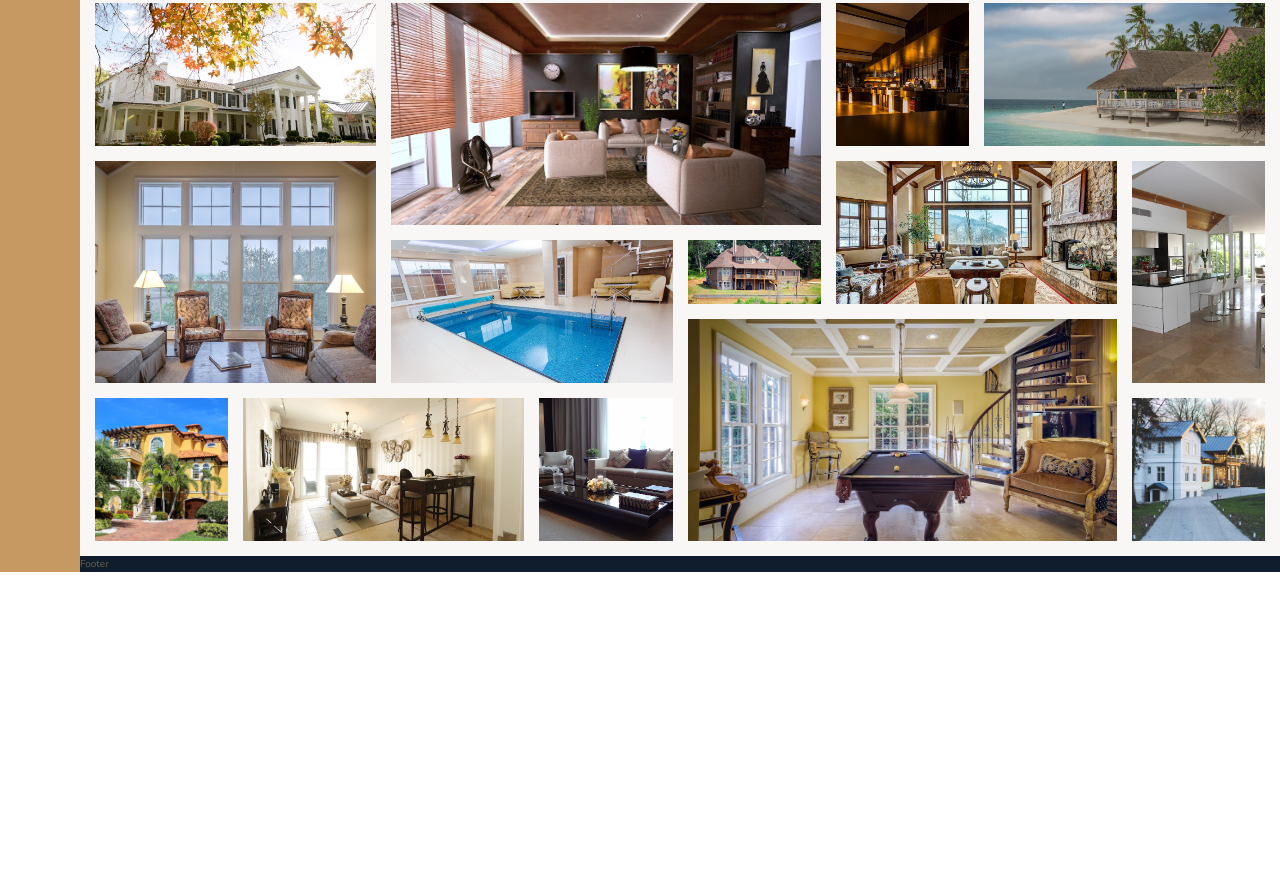
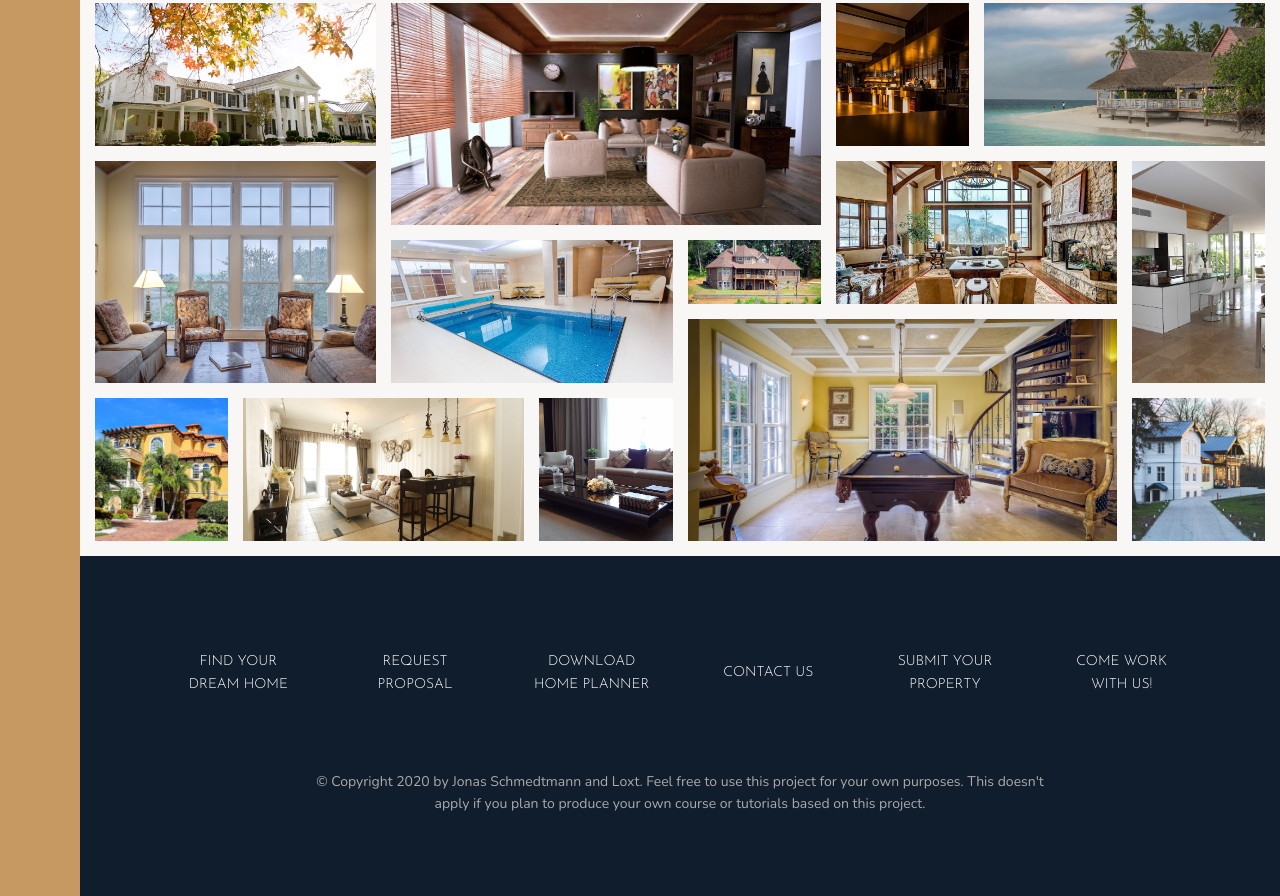
Before and after one commit to loxt/nexter, a website: page index.html in a window 1280 px wide. Shown: the part 3084-3980 px from the top of the page. Before the commit the page ends 3656 px from the top, so only its background shows below. Drawn offline with nearby package versions, Linux system fonts and the light colour scheme.

Commit message:
feat: add footer

```diff
--- a/index.html
+++ b/index.html
@@ -306,7 +306,17 @@
     </section>
 
     <footer class="footer">
-      Footer
+      <ul class="nav">
+        <li class="nav__item"><a href="#" class="nav__link">Find your dream home</a></li>
+        <li class="nav__item"><a href="#" class="nav__link">Request proposal</a></li>
+        <li class="nav__item"><a href="#" class="nav__link">Download home planner</a></li>
+        <li class="nav__item"><a href="#" class="nav__link">Contact us</a></li>
+        <li class="nav__item"><a href="#" class="nav__link">Submit your property</a></li>
+        <li class="nav__item"><a href="#" class="nav__link">Come work with us!</a></li>
+      </ul>
+      <p class="copyright">
+        &copy; Copyright 2020 by Jonas Schmedtmann and Loxt. Feel free to use this project for your own purposes. This doesn't apply if you plan to produce your own course or tutorials based on this project.
+      </p>
     </footer>
   </div>
 </body>
--- a/sass/_footer.scss
+++ b/sass/_footer.scss
@@ -1,4 +1,43 @@
 .footer {
   background-color: $color-secondary;
   grid-column: full-start / full-end;
+  padding: 8rem;
+
+  .nav {
+    list-style: none;
+
+    display: grid;
+    grid-template-columns: repeat(auto-fit, minmax(15rem, 1fr));
+    grid-gap: 2rem;
+    align-items: center;
+
+    &__link:link,
+    &__link:visited {
+      font-size: 1.4rem;
+      color: #fff;
+      text-decoration: none;
+      font-family: $font-display, sans-serif;
+      text-transform: uppercase;
+      text-align: center;
+      padding: 1.5rem;
+      display: block;
+      transition: all .2s;
+    }
+
+    &__link:hover,
+    &__link:active {
+      background-color: rgba(#fff, .05);
+      transform: translateY(-3px);
+    }
+  }
+
+  .copyright {
+    font-size: 1.4rem;
+    color: $color-grey-light-2;
+    margin-top: 6rem;
+    margin-right: auto;
+    margin-left: auto;
+    text-align: center;
+    width: 70%;
+  }
 }
```
Also changed, not shown: css/style.css.
